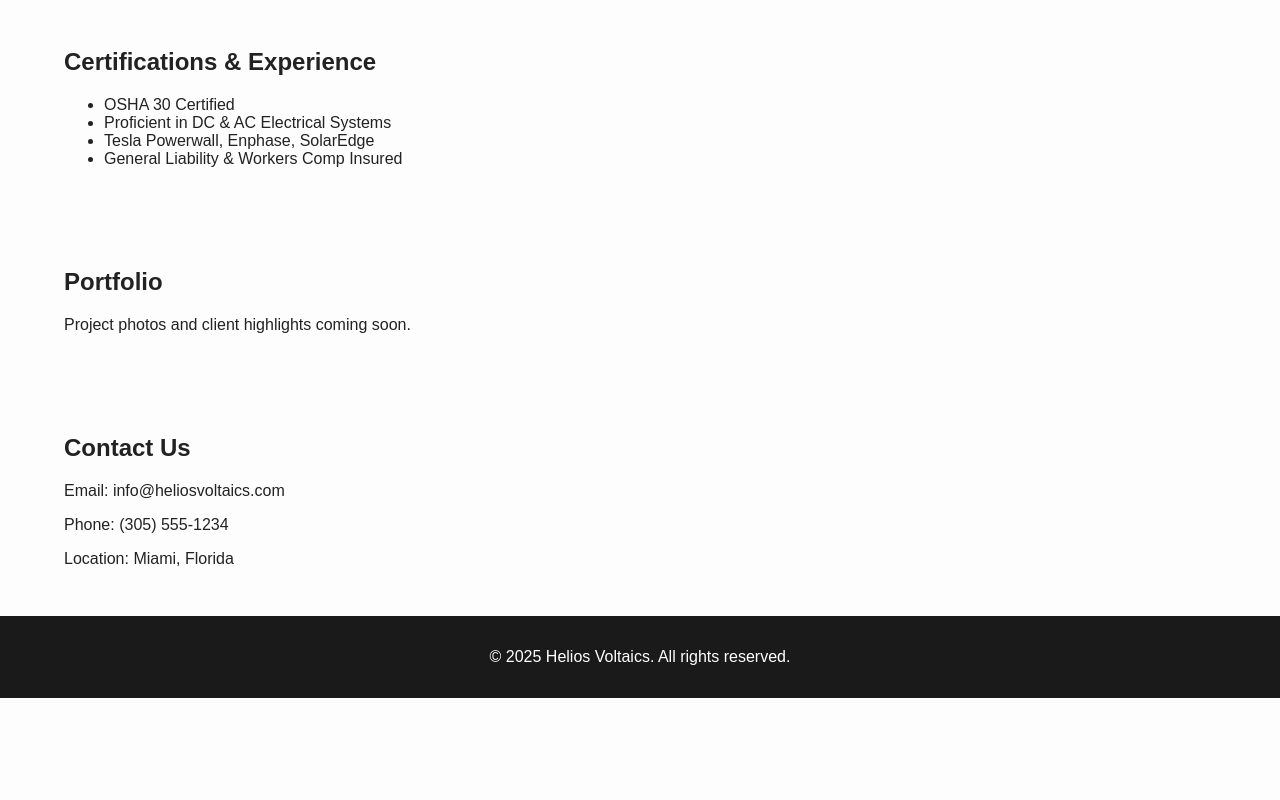
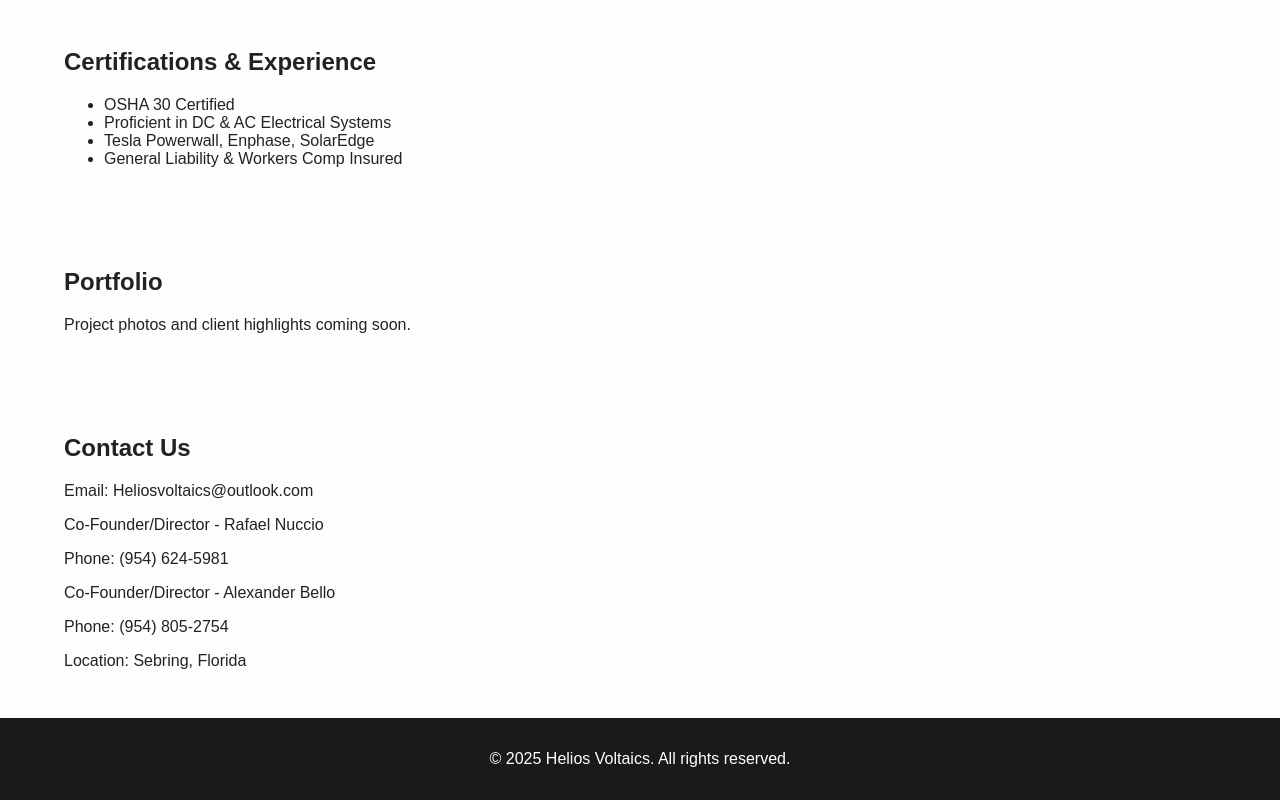
Before and after one commit to HeliosVoltaics/heliosvoltaics.github.io, a plain HTML site: page index.html in a window 1280 px wide. Shown: the part 785-1585 px from the top of the page. Before the commit the page ends 1483 px from the top, so only its background shows below. Drawn offline with Linux system fonts and the light colour scheme.

Commit message:
Add files via upload

```diff
--- a/index.html
+++ b/index.html
@@ -66,9 +66,12 @@
 
     <section id="contact" class="container">
         <h2>Contact Us</h2>
-        <p>Email: info@heliosvoltaics.com</p>
-        <p>Phone: (305) 555-1234</p>
-        <p>Location: Miami, Florida</p>
+        <p>Email: Heliosvoltaics@outlook.com</p>
+	<p>Co-Founder/Director - Rafael Nuccio</p>
+        <p>Phone: (954) 624-5981</p>
+	<p>Co-Founder/Director - Alexander Bello</p>
+	<p>Phone: (954) 805-2754</p>
+        <p>Location: Sebring, Florida</p>
     </section>
 
     <footer>
```
